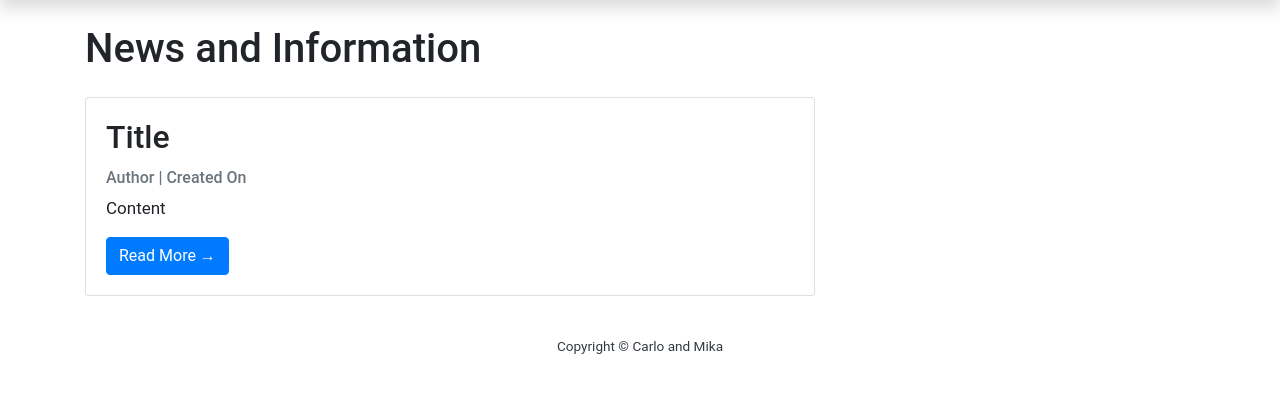
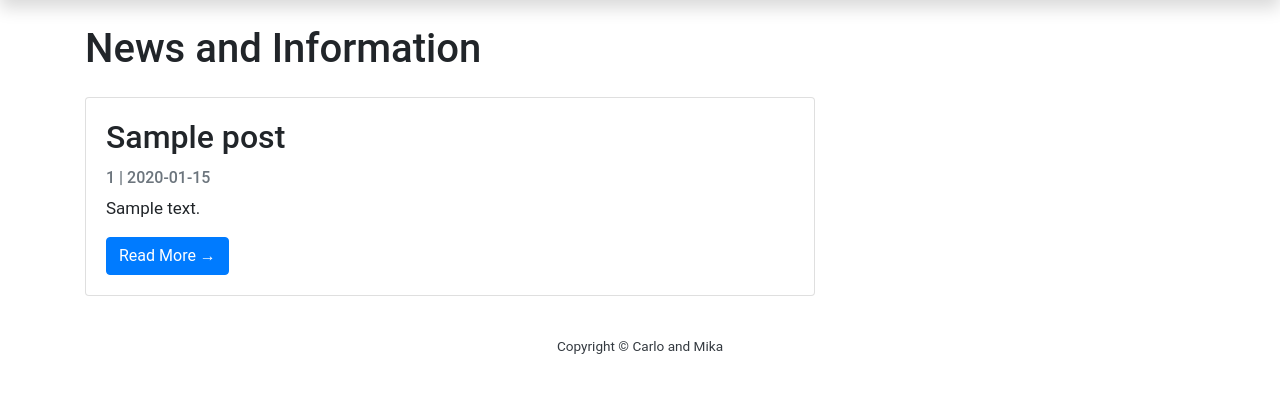
Before and after one commit to yapTim/Auto-CMS-Flask, a Flask app: page /posts in a window 1280 px wide. Shown: the part 58-451 px from the top of the page. Run offline with Flask 2, Linux system fonts and the light colour scheme; tables that the repository leaves empty hold one stand-in row (values such as "Sample post"); some libraries are stand-ins or nearby versions.

Commit message:
Add dynamic post data by fetching from db

```diff
--- a/app.py
+++ b/app.py
@@ -2,7 +2,7 @@ import sqlite3
 
 from flask import Flask, g, render_template
 
-from db import init_db
+from db import init_db, fetch_list
 
 
 DATABASE = 'autocms.sqlite'
@@ -32,7 +32,9 @@ def index():
 
 @app.route('/posts')
 def list_posts():
-    return render_template('posts.html')
+    query = 'SELECT * FROM posts WHERE status=1'
+    posts = fetch_list(get_db(), query)
+    return render_template('posts.html', posts=posts)
 
 
 @app.route('/admin/posts')
--- a/db.py
+++ b/db.py
@@ -21,3 +21,10 @@ def init_db(app):
             with app.open_resource('schema.sql', mode='r') as f:
                 cursor.executescript(f.read())
             conn.commit()
+
+
+def fetch_list(db, query):
+    cursor = db.cursor()
+    cursor.execute(query)
+    data = cursor.fetchall()
+    return data
--- a/templates/posts.html
+++ b/templates/posts.html
@@ -6,16 +6,16 @@
     <div class="row">
         <!-- Post Entries Column -->
         <div class="col-md-8 mt-3 left">
-            {# {% for post in post_list %} #}
+            {% for post in posts %}
             <div class="card mb-4">
                 <div class="card-body">
-                    <h2 class="card-title">Title</h2>
-                    <p class="card-text text-muted h6">Author | Created On</p>
-                    <p class="card-text">Content</p>
+                    <h2 class="card-title">{{ post['title'] }}</h2>
+                    <p class="card-text text-muted h6">{{ post['author_id'] }} | {{ post['created_on'] }}</p>
+                    <p class="card-text">{{ post['content'] }}</p>
                     <a href="#" class="btn btn-primary">Read More &rarr;</a>
                 </div>
             </div>
-            {# {% endfor %} #}
+            {% endfor %}
         </div>
     </div>
 </div>
```
